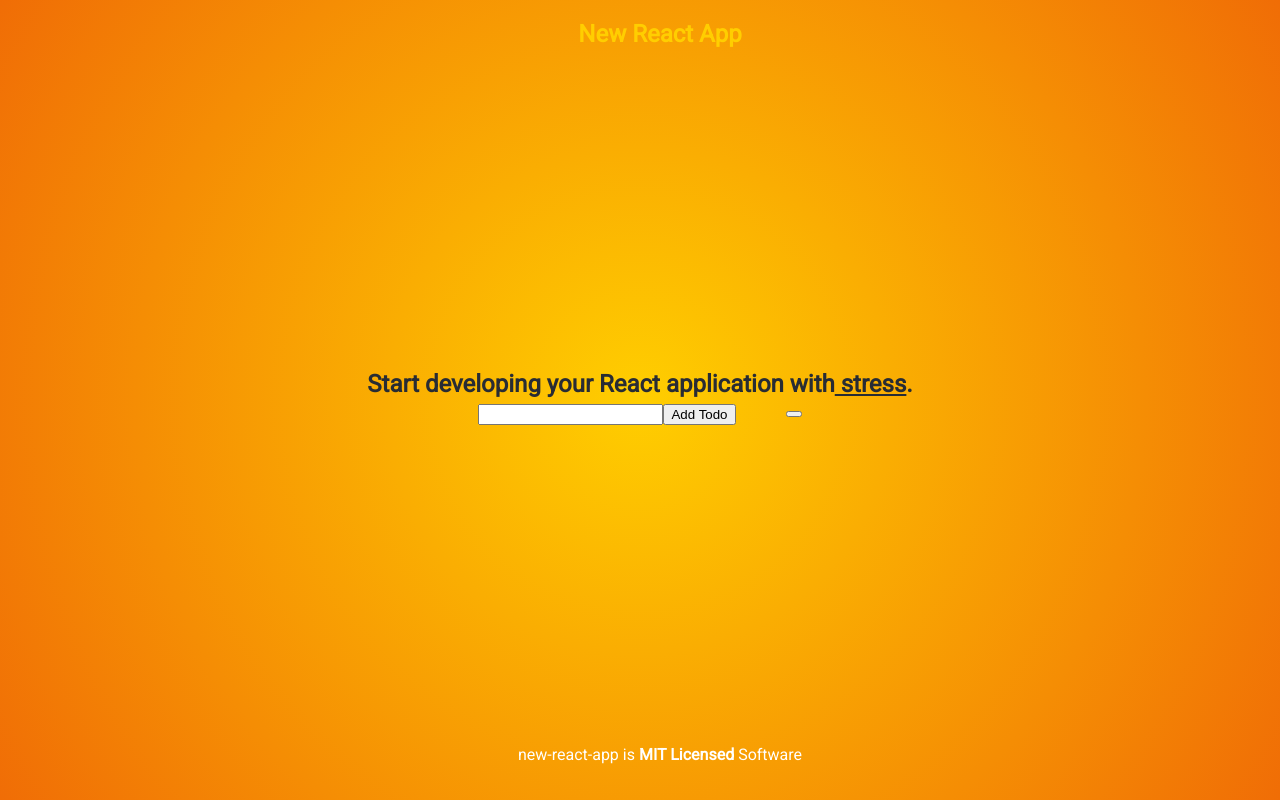
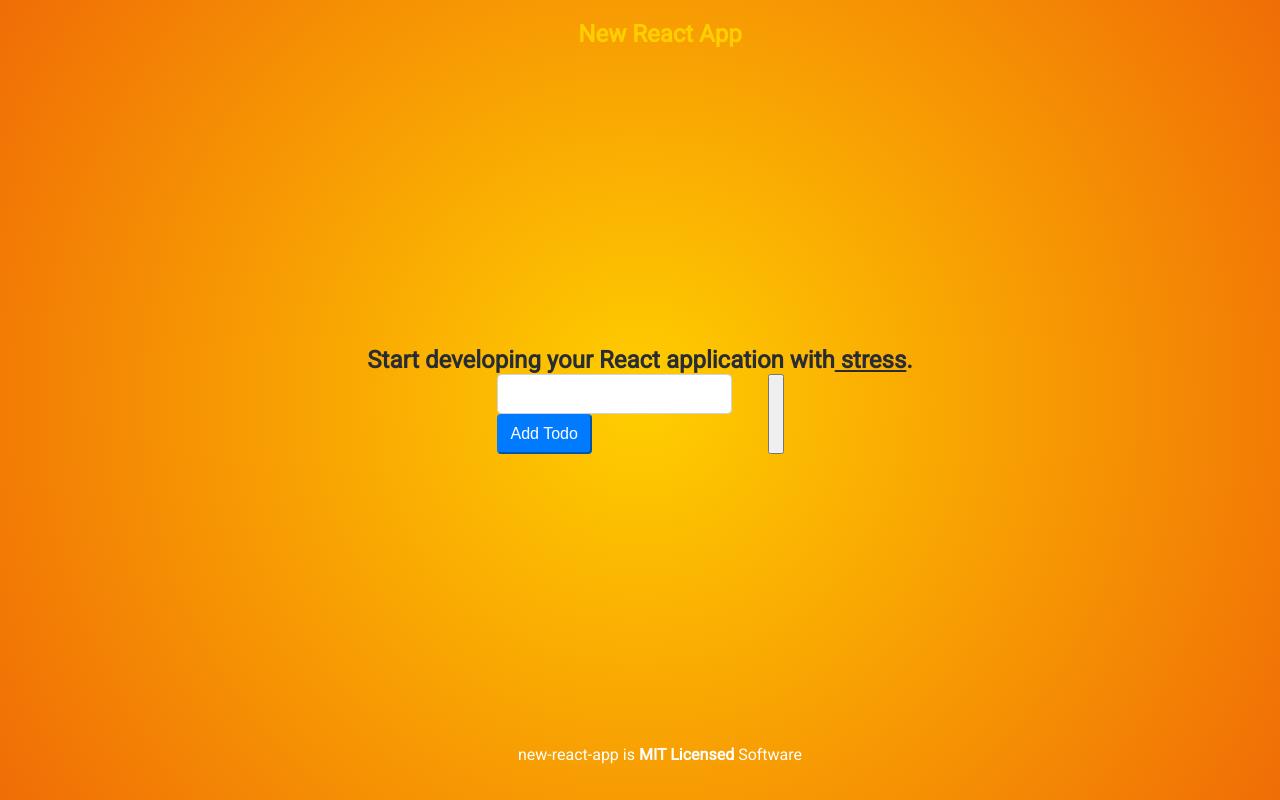
Before and after one commit to ahtee/scuffed-react-app, a React app: page / in a window 1280 px wide. Built offline with nearby package versions, Linux system fonts and the light colour scheme.

Commit message:
adding todo list implementation. Need presentational components to look nicer :smile:

```diff
--- /dev/null
+++ b/src/components/Button.js
@@ -0,0 +1,27 @@
+import React from 'react';
+
+const buttonStyle = {
+  display: 'inline-block',
+  fontWeight: '400',
+  textAlign: 'center',
+  verticalAlign: 'middle',
+  userSelect: 'none',
+  padding: '.375rem .75rem',
+  fontSize: '1rem',
+  lineHeight: '1.5',
+  borderRadius: '.25rem',
+  transition:
+    'color .15s ease-in-out,background-color .15s ease-in-out,border-color .15s ease-in-out,box-shadow .15s ease-in-out',
+  color: '#fff',
+  backgroundColor: '#007bff',
+  borderColor: '#007bff',
+};
+
+function Button({ type, text, onClick }) {
+  return (
+    <button type={type} style={buttonStyle} onClick={onClick}>
+      {text ? text : children}
+    </button>
+  );
+}
+export default Button;
--- a/src/components/Home.js
+++ b/src/components/Home.js
@@ -16,8 +16,6 @@ const Container = styled.div`
 const Row = styled.div`
   display: flex;
   flex-direction: row;
-  align-items: center;
-  justify-content: center;
 `;
 
 const HeaderText = styled.h2`
--- a/src/containers/AddTodo.js
+++ b/src/containers/AddTodo.js
@@ -1,5 +1,23 @@
 import React from 'react';
 import { connect } from 'react-redux';
+import { createTodoListTask } from '../actions';
+import Button from '../components/Button';
+
+const inputStyle = {
+  display: 'block',
+  width: '100%',
+  height: 'calc(1.5em + 2px)',
+  padding: '.375rem .375rem',
+  fontSize: '1rem',
+  fontWeight: '400',
+  lineHeight: '1.8',
+  color: '#495057',
+  backgroundColor: '#ffffff',
+  backgroundClip: 'padding-box',
+  border: '1px solid #ced4da',
+  borderRadius: '.25rem',
+  transition: 'border-color .15s ease-in-out,box-shadow .15s ease-in-out',
+};
 
 function AddTodo({ dispatch }) {
   let input;
@@ -15,8 +33,8 @@ function AddTodo({ dispatch }) {
           input.value = '';
         }}
       >
-        <input ref={node => (input = node)} />
-        <button type="submit">Add Todo</button>
+        <input style={inputStyle} ref={node => (input = node)} />
+        <Button type="submit" text="Add Todo" />
       </form>
     </div>
   );
```
